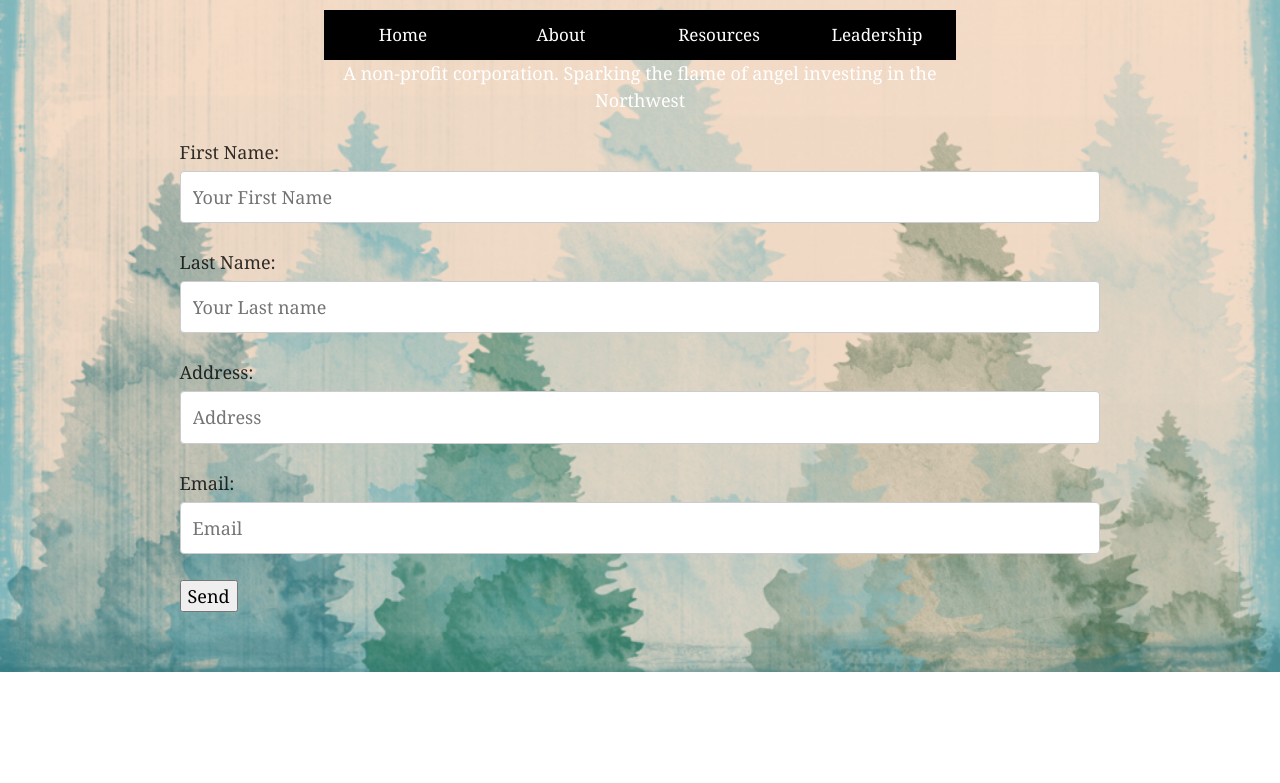
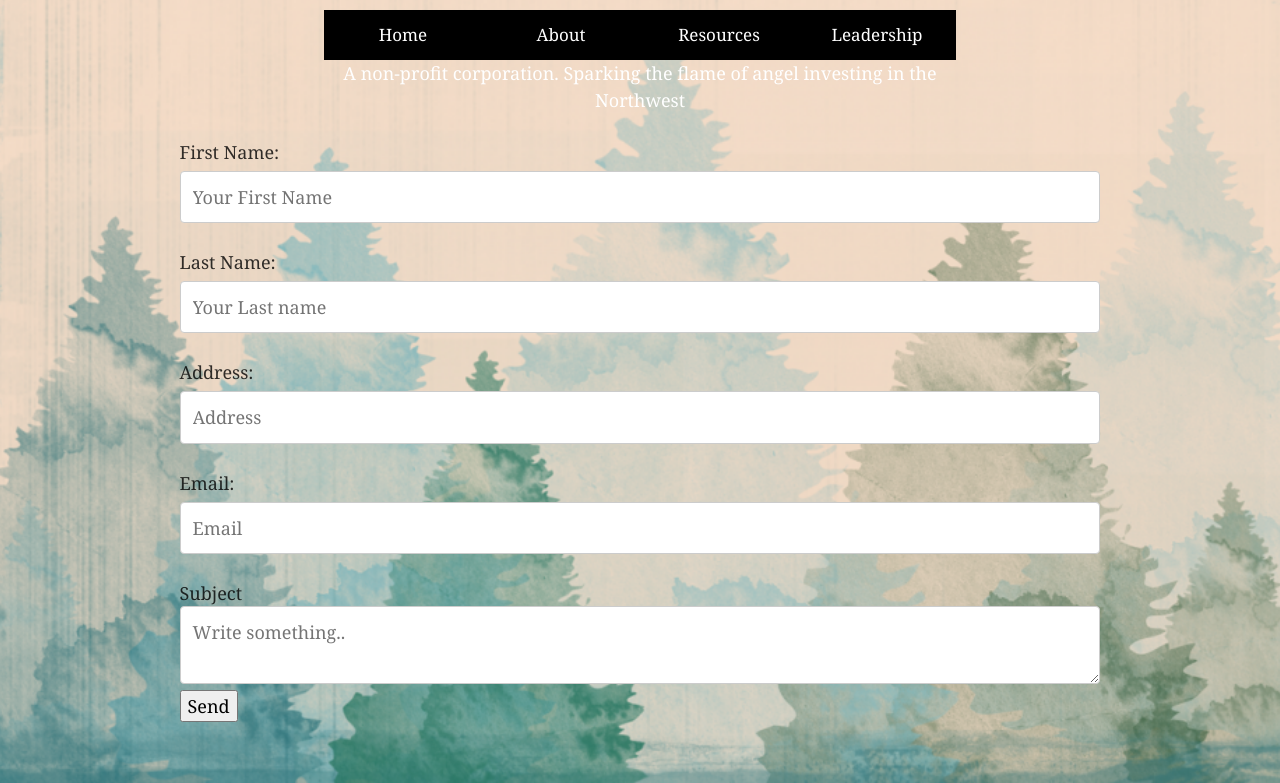
Before and after one commit to clarencedave/clarence.github.io, a Gatsby site: page /form in a window 1280 px wide. Shown: the part 136-919 px from the top of the page. Before the commit the page ends 808 px from the top, so only its background shows below. Built offline with nearby package versions, Linux system fonts and the light colour scheme; Gatsby itself is replaced by a stand-in of ours.

Commit message:
textarea

```diff
--- a/src/pages/form.js
+++ b/src/pages/form.js
@@ -6,7 +6,7 @@ const formPage = () => (
     <Layout>
 
      <form name = "contact" method = "post" netlify = "true">
-
+     <input type="hidden" name="form-name" value="contact" />
       <p>
       <label>First Name:   <input Fname = "Fname " placeholder = "Your First Name" type ="text"/></label>
       </p>
@@ -22,7 +22,14 @@ const formPage = () => (
       <p>
       <label>Email:   <input email = "mail " placeholder = "Email" type ="text"/></label>
       </p>
+
+      <label for="subject">Subject</label>
+      <textarea id="subject" name="subject" placeholder="Write something.." ></textarea>
+
+
+
    <button type = "submit">Send</button>
+
 
     </form>
 
```
